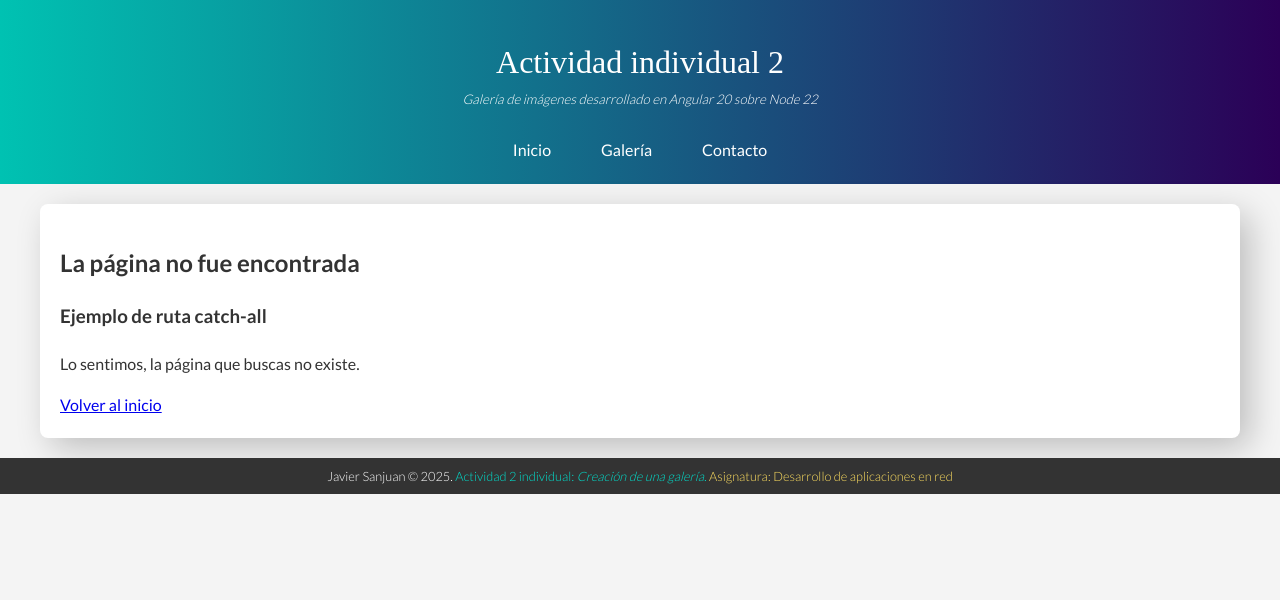
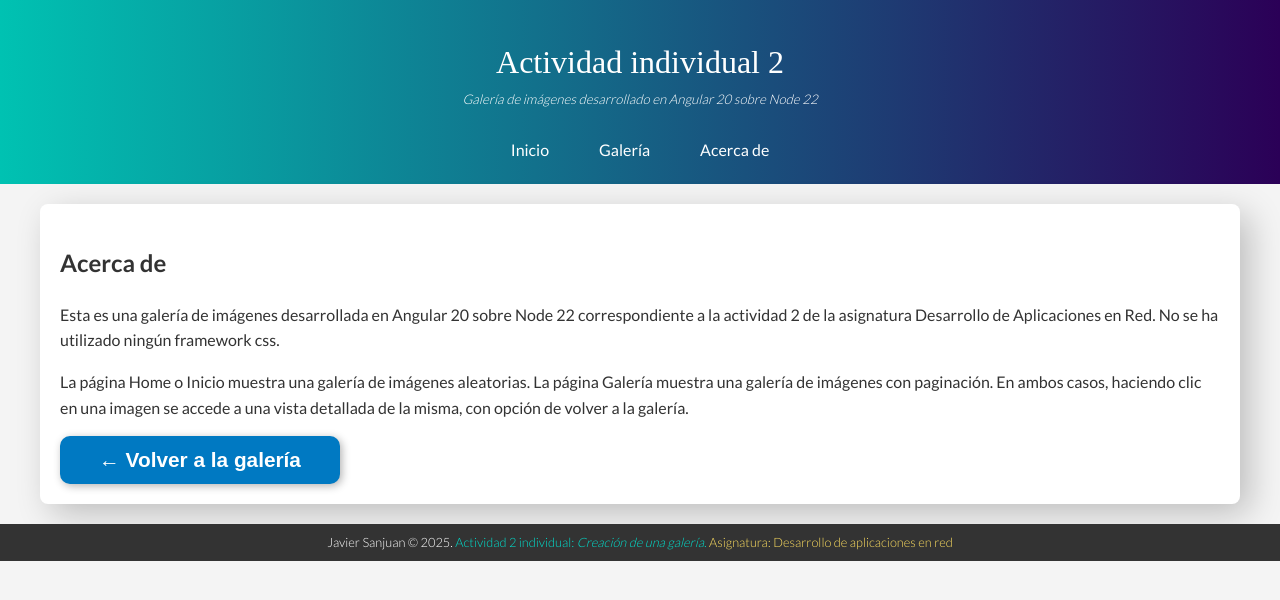
Before and after one commit to jsanjuan2016/actividad2, an Angular app: page /about in a window 1280 px wide. Shown: the top 600 px of the page. Built offline with nearby package versions, Linux system fonts and the light colour scheme.

Commit message:
WIP: 0.1

```diff
--- /dev/null
+++ b/src/app/about/about.css
@@ -0,0 +1,26 @@
+/* Botón especial de volver a la galería de origen */
+.btn-back {
+    font-size: 1.3rem;
+    font-weight: bold;
+    text-align: center;
+    padding: 12px 24px;
+    border: none;
+    border-radius: 10px;
+    background-color: #0079c2; /* #4CAF50; */
+    color: white;
+    cursor: pointer;
+    box-shadow: 2px 2px 8px rgba(0, 0, 0, 0.3);
+    transition: all 0.3s ease;
+    min-width: 280px;
+}
+
+.btn-back:hover {
+    background-color: #029dfd; /* #45a049; */
+    transform: translateY(-3px);
+    box-shadow: 4px 4px 12px rgba(0, 0, 0, 0.4);
+}
+
+.btn-back:active {
+    transform: translateY(-1px);
+    box-shadow: 2px 2px 6px rgba(0, 0, 0, 0.3);
+}
--- /dev/null
+++ b/src/app/about/about.html
@@ -0,0 +1,9 @@
+<h2>Acerca de</h2>
+<p>Esta es una galería de imágenes desarrollada en Angular 20 sobre Node 22 correspondiente a la actividad 2 de la asignatura Desarrollo de Aplicaciones en Red. No se ha utilizado ningún framework css.</p>
+<p>La página Home o Inicio muestra una galería de imágenes aleatorias. La página Galería muestra una galería de imágenes con paginación. En ambos casos, haciendo clic en una imagen se accede a una vista detallada de la misma, con opción de volver a la galería.</p>
+
+<a routerLink="/galeria-paginada">
+    <button class="btn-back">
+    <span>← Volver a la galería</span>
+</button>
+</a>
--- a/src/app/app.routes.ts
+++ b/src/app/app.routes.ts
@@ -5,10 +5,12 @@ import { NotFound } from './not-found/not-found';
 import { App } from './app';
 import { GaleriaAleatoria } from './galeria-aleatoria/galeria-aleatoria';
 import { GaleriaPaginada } from './galeria-paginada/galeria-paginada';
+import { About } from './about/about';
 
 export const routes: Routes = [
   { path: '', component: GaleriaAleatoria, title: 'Galeria - actividad2', data: { app: App } },
   { path: 'galeria', component: Galeria },
+  { path: 'about', component: About },
   { path: 'galeria-paginada', component: GaleriaPaginada },
   { path: 'galeria-aleatoria', component: GaleriaAleatoria },
   { path: 'photo/:id/:title', component: Photo },
--- a/src/app/galeria-paginada/galeria-paginada.ts
+++ b/src/app/galeria-paginada/galeria-paginada.ts
@@ -31,7 +31,7 @@ export class GaleriaPaginada implements OnInit {
 
   // Configuración de paginación
   currentPage: number = 1;
-  itemsPerPage: number = 6; // Número de imágenes por página
+  itemsPerPage: number = 9; // Número de imágenes por página
   totalPages: number = 0;
 
   constructor() { }
--- a/src/app/galeria/galeria.html
+++ b/src/app/galeria/galeria.html
@@ -1,5 +1,4 @@
 <h2>Galer&iacute;a de im&aacute;genes</h2>
-<!-- <h3>Autor: {{ author | async }}</h3> -->
 
 <div class="gallery-container">
 @for (photo of photos; track photo.url) {
--- a/src/app/header/header.html
+++ b/src/app/header/header.html
@@ -11,7 +11,7 @@
                 <a routerLink="/galeria-paginada">Galería</a>
             </li>
             <li>
-                <a href="contact">Contacto</a>
+                <a href="/about">Acerca de</a>
             </li>
         </ul>
     </nav>
```
Also changed, not shown: src/app/about/about.ts (added, +12 -0 lines), 1 other file (tests, documents, lock files or other folders).
